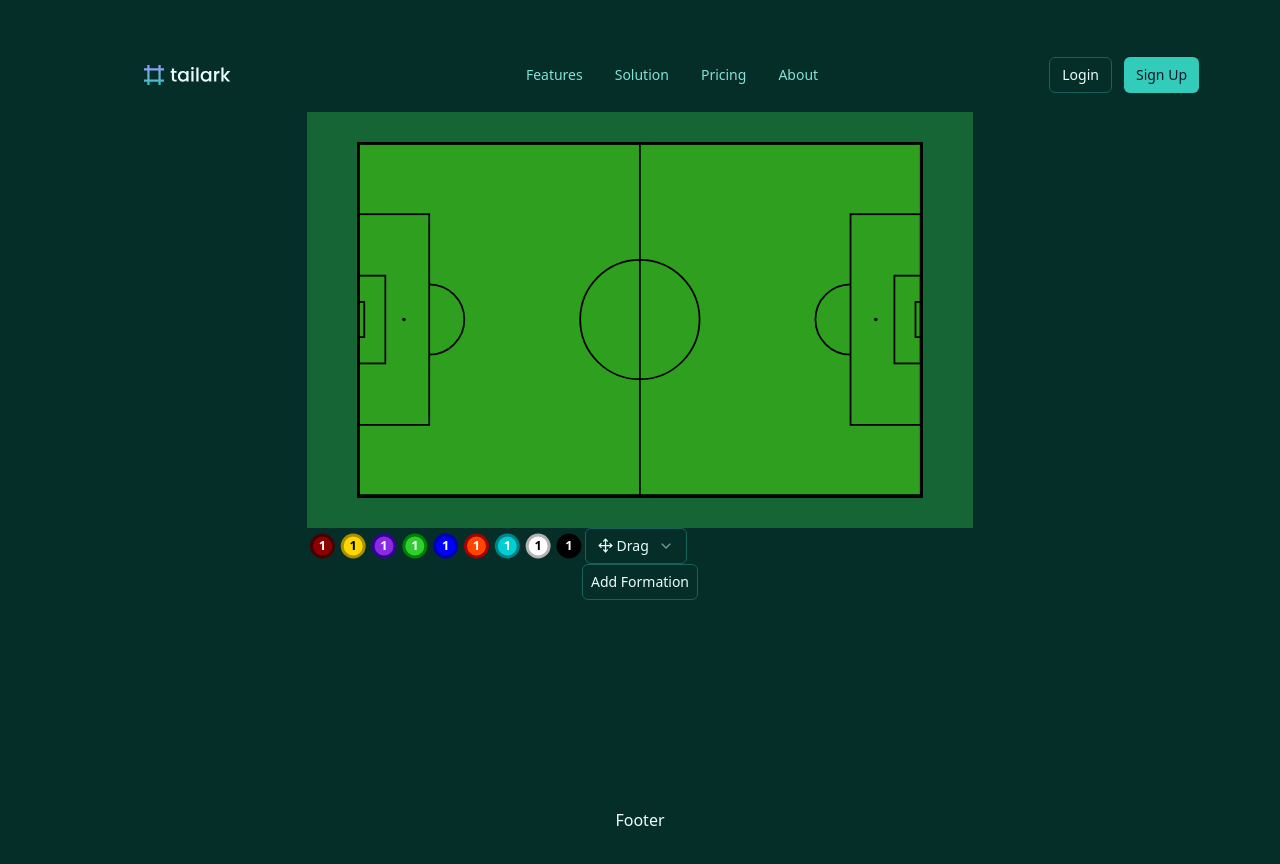
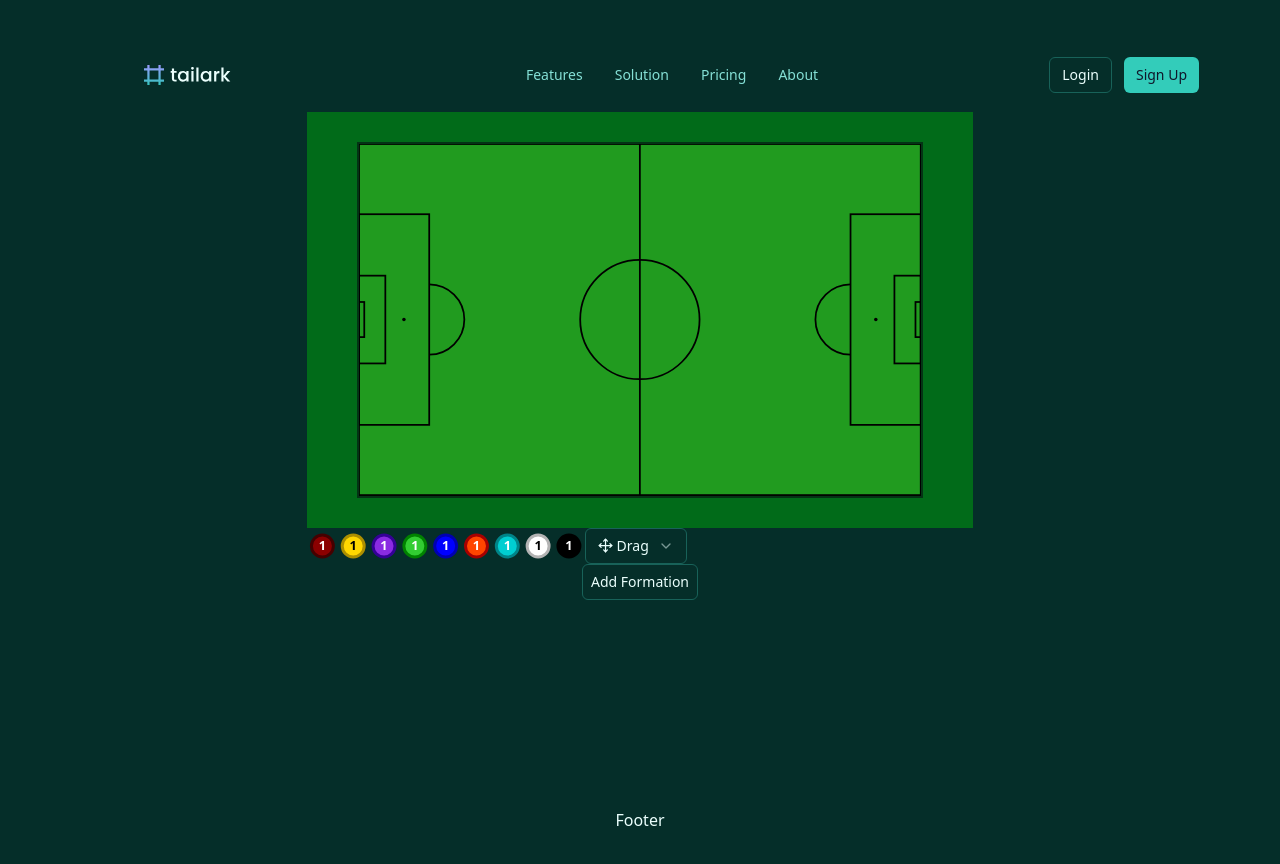
Before and after one commit to Ankitchawla3123/Ultimate-tactics, a React (Vite) app: page / in a window 1280 px wide. Built offline with nearby package versions, Linux system fonts and the light colour scheme.

Commit message:
color change added

```diff
--- a/src/components/board/Board.jsx
+++ b/src/components/board/Board.jsx
@@ -22,6 +22,7 @@ function Board() {
     height: "auto",
     position: "relative",
     aspectRatio: "16/10",
+    backgroundColor: "#016B19",
   };
   return (
     <div className="w-fit items-center">
@@ -29,9 +30,9 @@ function Board() {
         <div
           ref={ref}
           style={boardStyle}
-          className=" flex justify-center items-center bg-green-800"
+          className=" flex justify-center items-center "
         >
-          <div className=" relative  w-85per  z-10 border-2 border-black">
+          <div className=" relative  w-85per  z-10  border-2 border-green-950 border-opacity-90">
             <FootballField horizontal={true} />
           </div>
           <div className="z-20 w-full h-full absolute">
--- a/src/components/board/BoardStruct.jsx
+++ b/src/components/board/BoardStruct.jsx
@@ -1,9 +1,8 @@
 import React, { useEffect, useRef, useState } from "react";
 import { useDrawline } from "../../hooks/useDrawline";
 import { useDrag } from "../../hooks/useDrag";
-import { Line, Polygon } from "../index";
+import { Line, Polygon, Player } from "../index";
 import { useResize } from "../../hooks/useResize";
-import Player from "./Player";
 import { useSelector } from "react-redux";
 import { useShape } from "../../hooks/useShape";
 
@@ -36,10 +35,12 @@ function BoardStruct({
     previewpolygon,
     boardref
   );
+
   const { Resize, ResizeType } = useResize(setpolygons, setlines, boardref);
   const { UpdateShape, DeleteShape } = useShape(setlines, setpolygons);
 
   const color = useSelector((state) => state.board.color);
+  const linetype = useSelector((state) => state.board.LineType);
 
   const mouseMoveHandler = (e) => {
     drawline(e);
@@ -69,6 +70,7 @@ function BoardStruct({
             stroke={color}
             strokeWidth="0.5%"
             strokeLinecap="round"
+            strokeDasharray={linetype == "dashed" ? "1%" : null}
           />
         )}
         {previewpolygon() && (
--- a/src/components/board/Field.jsx
+++ b/src/components/board/Field.jsx
@@ -24,7 +24,7 @@ function FootballField({ horizontal = false }) {
             y="0"
             width="1600"
             height="1000"
-            fill="#2F9F20"
+            fill="#219B1F"
             stroke="#000"
             strokeWidth="5"
           />
--- a/src/components/index.js
+++ b/src/components/index.js
@@ -8,6 +8,7 @@ import { DropMenu2 } from "./board/menu/DropMenu2";
 import EditOption from "./board/menu/EditOption";
 import FullMenu from "./board/menu/FullMenu";
 import PlayerOptions from "./board/menu/PlayerOptions";
+import Player from "./board/Player";
 import Polygon from "./board/Polygon";
 import Footer from "./footer/Footer";
 import { FormationDialogue } from "./FormationDialogue";
@@ -32,4 +33,5 @@ export {
   OTPInput,
   FormationDialogue,
   FullMenu,
+  Player,
 };
```
Also changed, not shown: src/components/board/Previewline.jsx (deleted).
